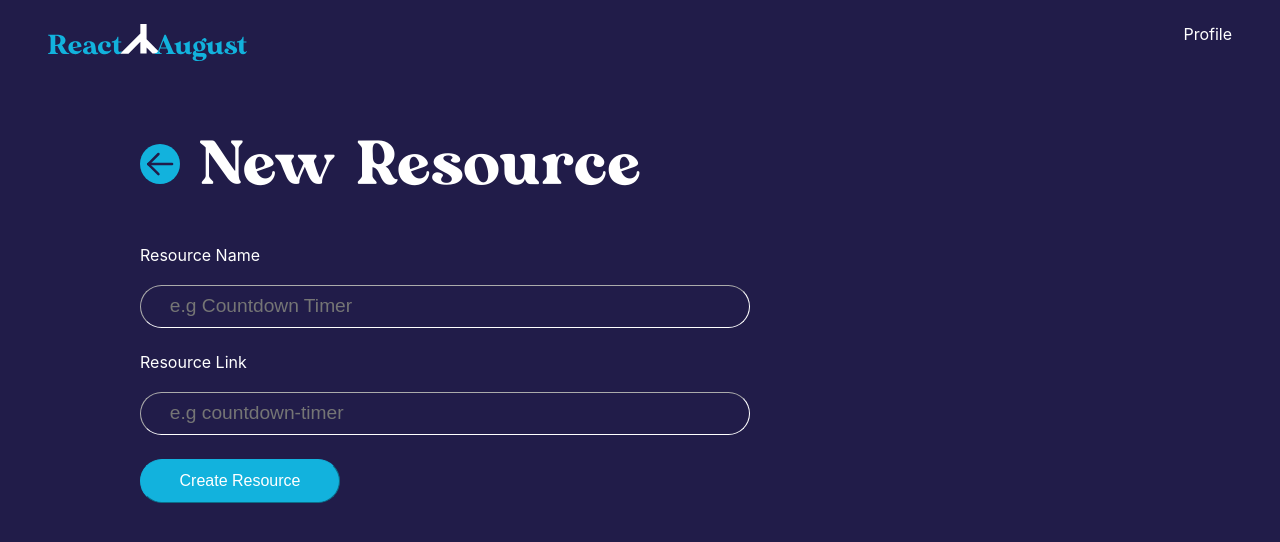
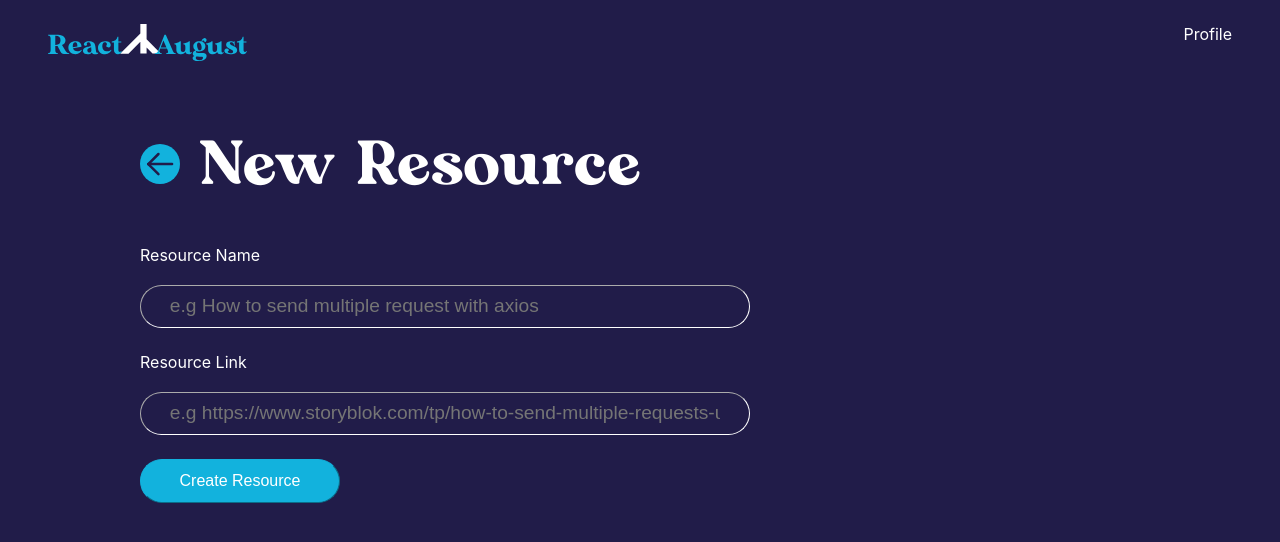
Before and after one commit to aremu-smog/react-august-frontend, a React (Create React App) app: page /dashboard/new-resource in a window 1280 px wide. Shown: the top 542 px of the page. Built offline with nearby package versions, Linux system fonts and the light colour scheme.

Commit message:
Clear fields when Project/Resource is uploaded

```diff
--- a/src/dashboard/project/NewProject.js
+++ b/src/dashboard/project/NewProject.js
@@ -23,7 +23,10 @@ const NewProject = () => {
         axios.post(`${server}/api/projects`, data)
         .then(res => {
             setLoading(false)
-            setMessage("Data uploaded successfully")
+            setMessage("Project uploaded successfully")
+            setProjectName("")
+            setProjectSlug("")
+            setProjectImage(null)
             // console.log(res.data)
 
         })
@@ -42,17 +45,17 @@ const NewProject = () => {
         <form onSubmit={addProject}>
                 <div className="form-group">
                     <label>Project Name </label>
-                    <input type="text"  required  onChange={(e) => setProjectName(e.target.value)} placeholder="e.g Countdown Timer" />
+                    <input type="text"  required value={projectName}  onChange={(e) => setProjectName(e.target.value)} placeholder="e.g Countdown Timer" />
                 </div>
 
                 <div className="form-group">
                     <label>Project Slug</label>
-                    <input type="text" required  onChange={(e) => setProjectSlug(e.target.value)} placeholder = "e.g countdown-timer" />
+                    <input type="text" required value={projectSlug} onChange={(e) => setProjectSlug(e.target.value)} placeholder = "e.g countdown-timer" />
                 </div>
 
                 <div className="form-group">
                     <label>Project Image</label>
-                    <input type="file"  onChange ={(e) => setProjectImage(e.target.files[0])} />
+                    <input type="file"   onChange ={(e) => setProjectImage(e.target.files[0])} />
                 </div>
 
                 <div className="form-group">
--- a/src/dashboard/resource/EditResource.js
+++ b/src/dashboard/resource/EditResource.js
@@ -70,7 +70,7 @@ const EditResource = () => {
 
 
                 <div className="form-group">
-                    <input type="submit" value={loading ? "Hang on a sec...":"Update Project"} />
+                    <input type="submit" value={loading ? "Hang on a sec...":"Update Resource"} />
                 </div>
 
             </form>
--- a/src/dashboard/resource/NewResource.js
+++ b/src/dashboard/resource/NewResource.js
@@ -24,6 +24,8 @@ const NewResource = () => {
             setLoading(false)
             setMessage("Resource added successfully")
             // console.log(res.data)
+            setResourceName("")
+            setResourceLink("")
 
         })
         .catch(error => {
@@ -41,12 +43,12 @@ const NewResource = () => {
         <form onSubmit={addResource}>
                 <div className="form-group">
                     <label>Resource Name </label>
-                    <input type="text"  required  onChange={(e) => setResourceName(e.target.value)} placeholder="e.g Countdown Timer" />
+                    <input type="text" value={resourceName}  required  onChange={(e) => setResourceName(e.target.value)} placeholder="e.g How to send multiple request with axios" />
                 </div>
 
                 <div className="form-group">
                     <label>Resource Link</label>
-                    <input type="text" required  onChange={(e) => setResourceLink(e.target.value)} placeholder = "e.g countdown-timer" />
+                    <input type="text" value={resourceLink} required  onChange={(e) => setResourceLink(e.target.value)} placeholder = "e.g https://www.storyblok.com/tp/how-to-send-multiple-requests-using-axios" />
                 </div>
 
                 <div className="form-group">
```
